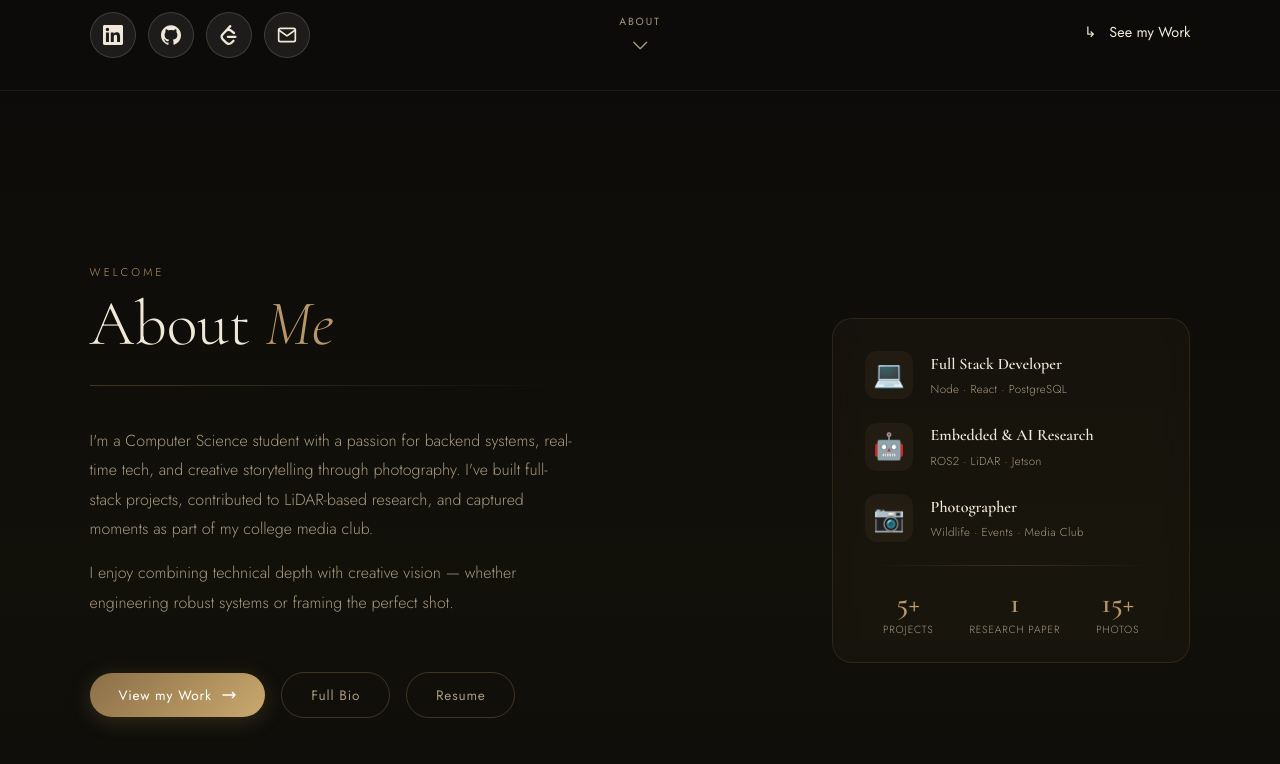
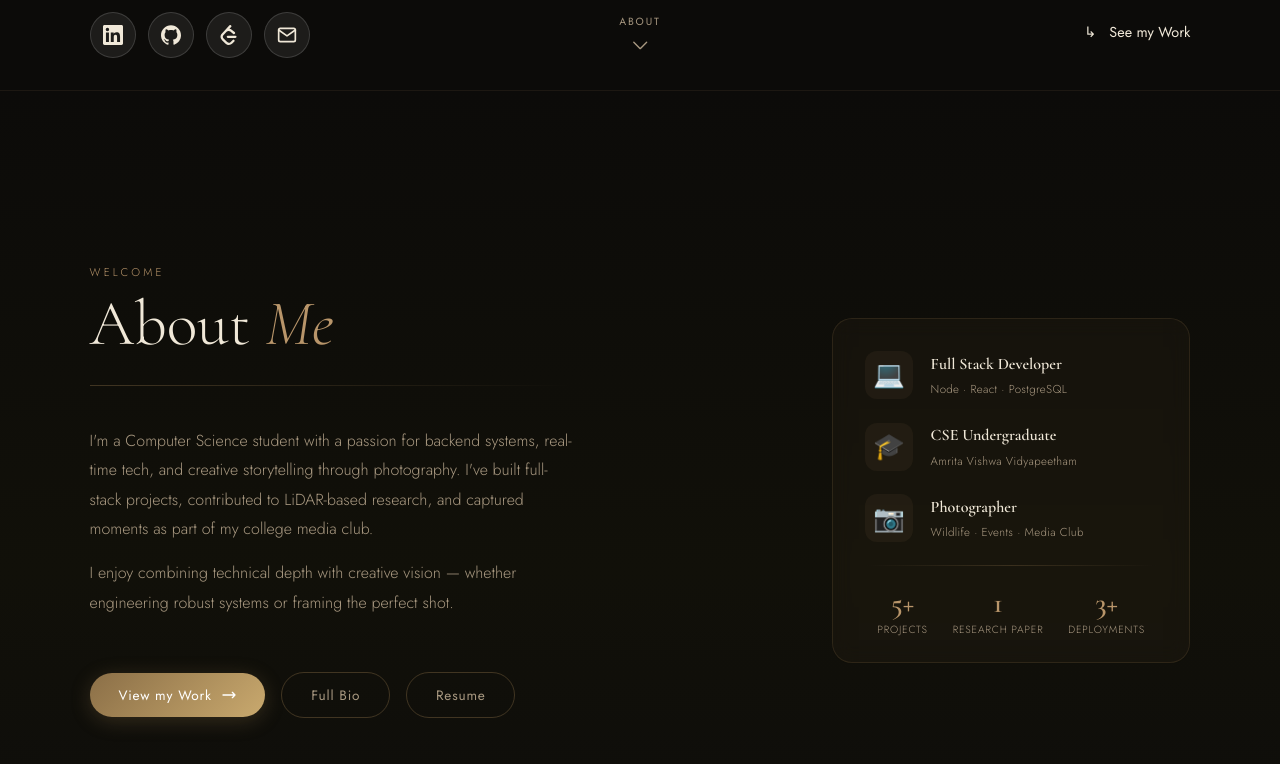
Before and after one commit to abhii-navv/My-Protfolio, a React (Vite) app: page / in a window 1280 px wide. Shown: the part 710-1474 px from the top of the page. Built offline with nearby package versions, Linux system fonts and the light colour scheme.

Commit message:
Update App.jsx

```diff
--- a/src/App.jsx
+++ b/src/App.jsx
@@ -138,8 +138,8 @@ function HomePage({ onNav }) {
               <div><div className="hac-title">Full Stack Developer</div><div className="hac-sub">Node · React · PostgreSQL</div></div>
             </div>
             <div className="hac-row">
-              <span className="hac-icon">🤖</span>
-              <div><div className="hac-title">Embedded & AI Research</div><div className="hac-sub">ROS2 · LiDAR · Jetson</div></div>
+              <span className="hac-icon">🎓</span>
+              <div><div className="hac-title">CSE Undergraduate </div><div className="hac-sub">Amrita Vishwa Vidyapeetham </div></div>
             </div>
             <div className="hac-row">
               <span className="hac-icon">📷</span>
@@ -149,7 +149,7 @@ function HomePage({ onNav }) {
             <div className="hac-stat-row">
               <div className="hac-stat"><span className="hac-stat-num">5+</span><span className="hac-stat-lbl">Projects</span></div>
               <div className="hac-stat"><span className="hac-stat-num">1</span><span className="hac-stat-lbl">Research Paper</span></div>
-              <div className="hac-stat"><span className="hac-stat-num">15+</span><span className="hac-stat-lbl">Photos</span></div>
+              <div className="hac-stat"><span className="hac-stat-num">3+</span><span className="hac-stat-lbl">Deployments</span></div>
             </div>
           </div>
         </div>
```
